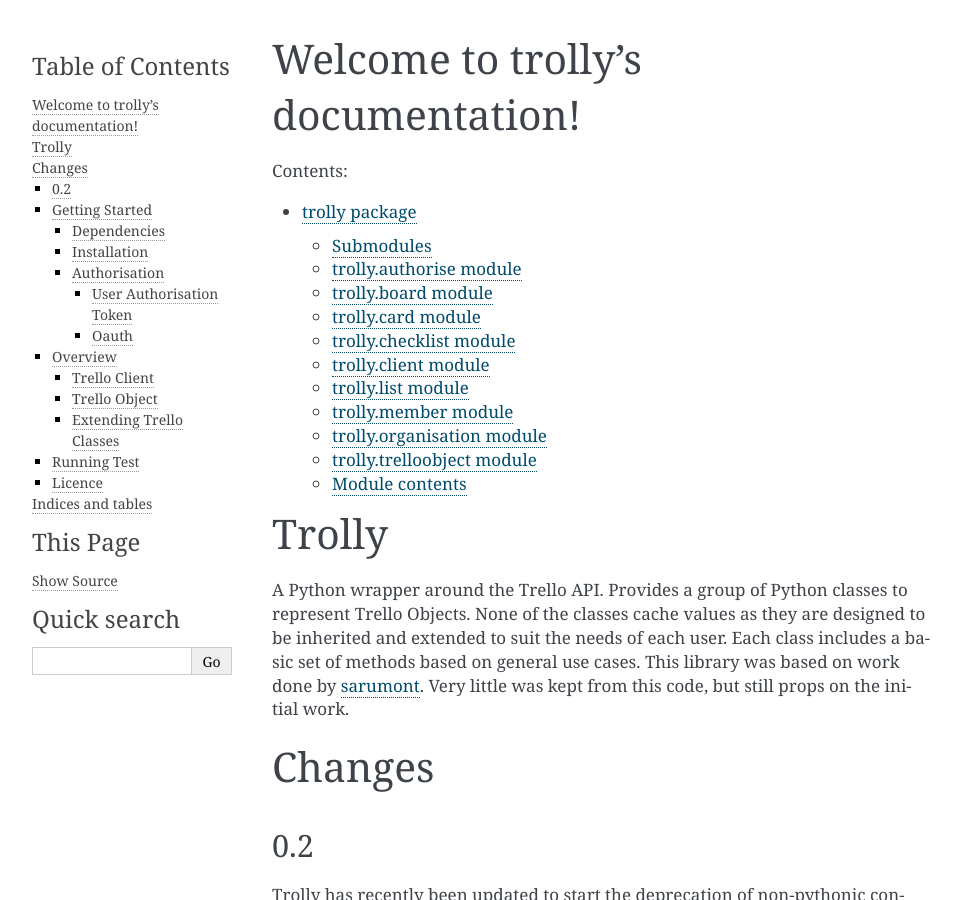
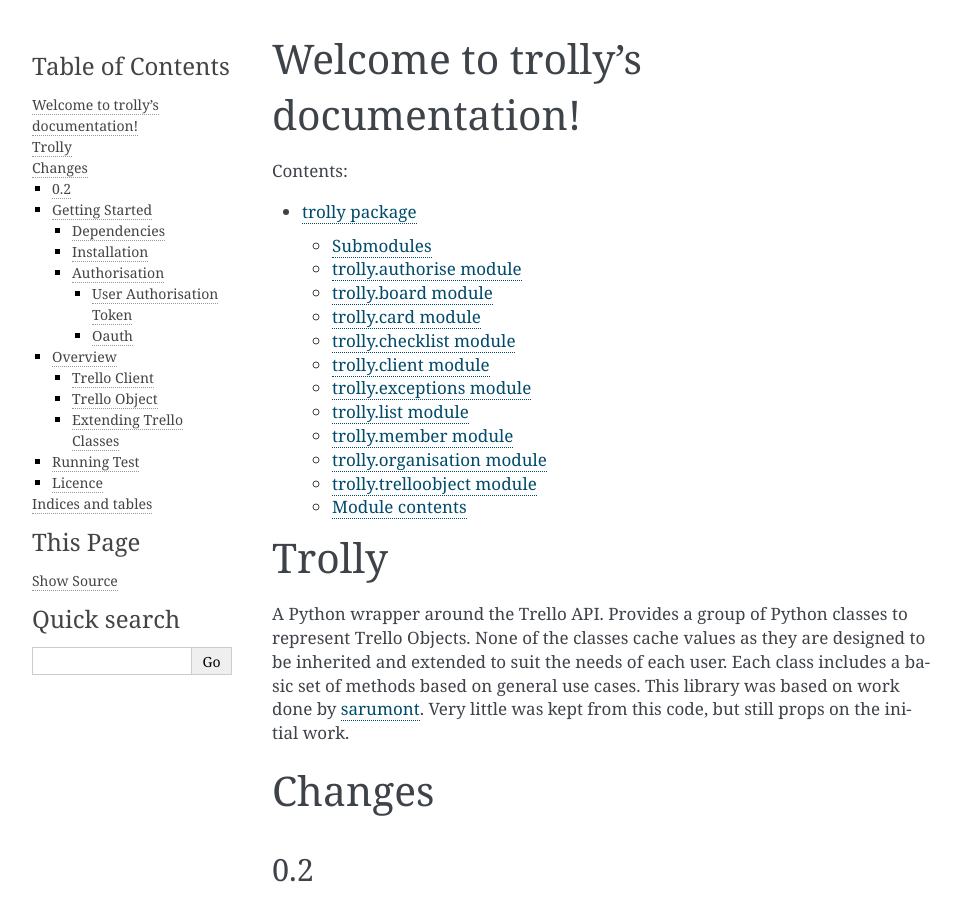
Before and after one commit to its-rigs/Trolly, a Sphinx documentation site: the page built from docs/index.rst, in a window 1280 px wide and 900 px high. Shown: the whole window, without its empty margins (148-1109 px from the left). Built offline with Sphinx 7.4.7, drawn with Linux system fonts in a browser that asks for light colours.

Commit message:
added exceptions module

```diff
--- a/docs/trolly.rst
+++ b/docs/trolly.rst
@@ -44,6 +44,14 @@
     :undoc-members:
     :show-inheritance:
 
+trolly.exceptions module
+------------------------
+
+.. automodule:: trolly.exceptions
+    :members:
+    :undoc-members:
+    :show-inheritance:
+
 trolly.list module
 ------------------
 
```
